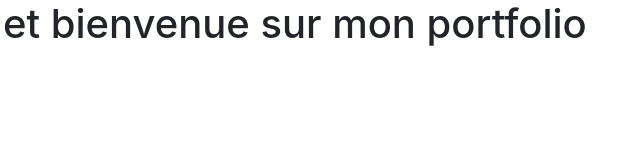
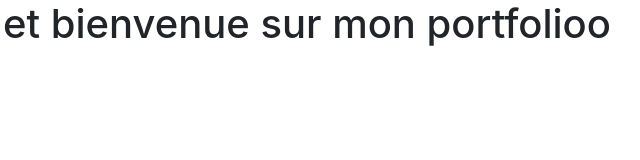
Before and after one commit to M3rwin/M3rwin.github.io, a plain HTML site: page index.html in a window 1280 px wide. Shown: the full height of the page, 156-796 px from the left. Drawn offline with nearby package versions, Linux system fonts and the light colour scheme.

```diff
--- a/index.html
+++ b/index.html
@@ -13,7 +13,7 @@
     <title>Portfolio de Marco CLIN - BTS SIO SLAM</title>
   </head>
   <body>
-    <h1>Bonjour et bienvenue sur mon portfolio</h1>
+    <h1>Bonjour et bienvenue sur mon portfolioo</h1>
 
     <!-- Optional JavaScript; choose one of the two! -->
 
```
